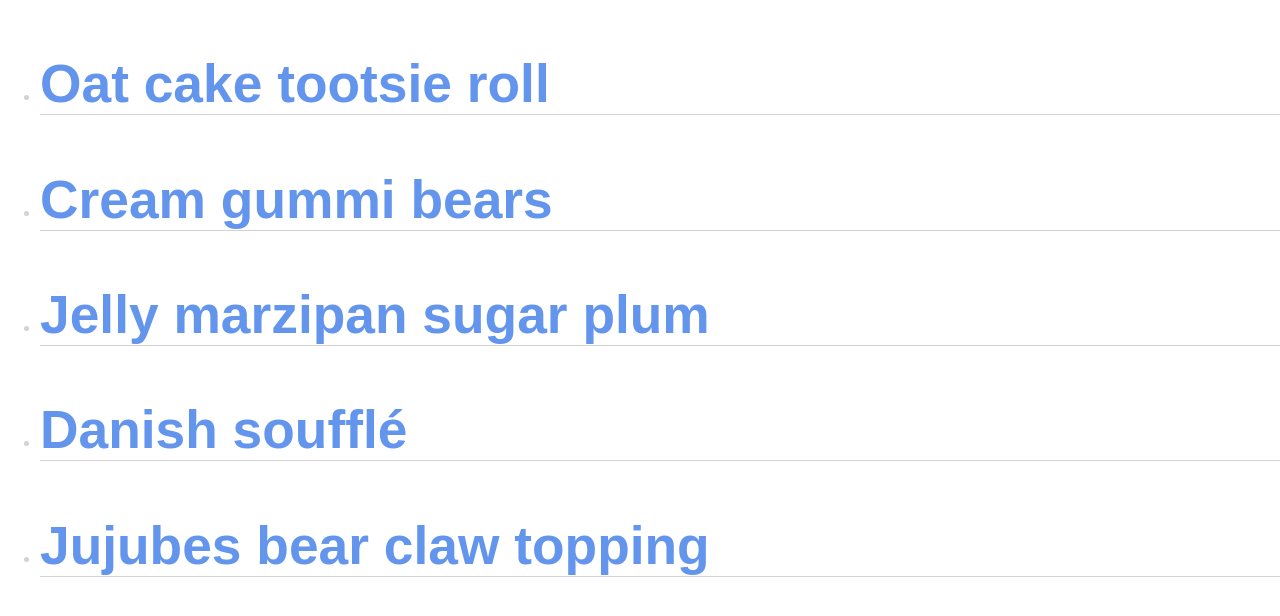
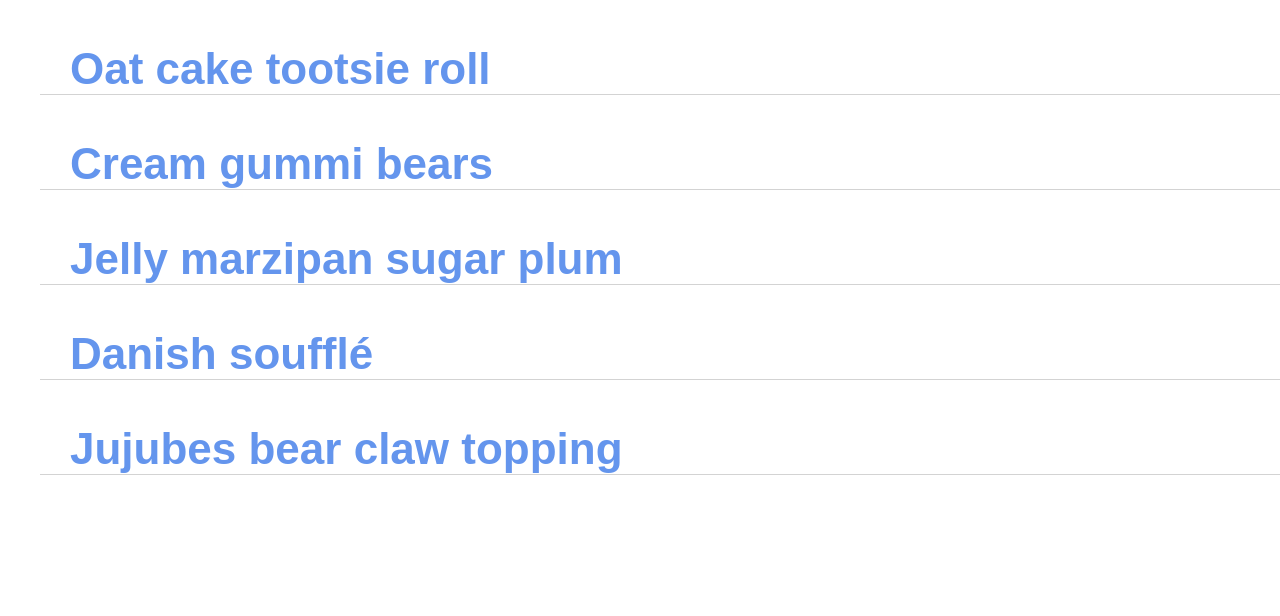
Before and after one commit to jorgehjr84/TIY-Assignments, a plain HTML site: page NestedAccordion/index.html in a window 1280 px wide. Drawn offline with Linux system fonts and the light colour scheme.

Commit message:
Removed the unwanted bullet points. Adjusted inset.

```diff
--- a/NestedAccordion/styles.css
+++ b/NestedAccordion/styles.css
@@ -1,27 +1,32 @@
+.cbp-ntaccordion li {
+  list-style:none
+}
+
+.cbp-ntaccordion .cbp-nttigger {
+  cursor: pointer;
+}
 
 body {
+  font-family: Arial, sans-serif;
+  font-weight: normal;
   color: lightgray;
 }
-
 h3, h4 {
   color: cornflowerblue;
 }
-
 h3 {
   color: cornflowerblue;
-    font-size: 40pt;
+  font-size: 2.75em;
   border-bottom: 1px solid lightgray;
+  text-indent:30px;
 }
-
 h4 {
   color: cornflowerblue;
   font-size: 30pt;
 }
-
 h5 {
   color: darkgray;
 }
-
 .js .cbp-ntcontent {
   display: none;
 }
```
Lines whose indentation alone changed are shown as unchanged.
